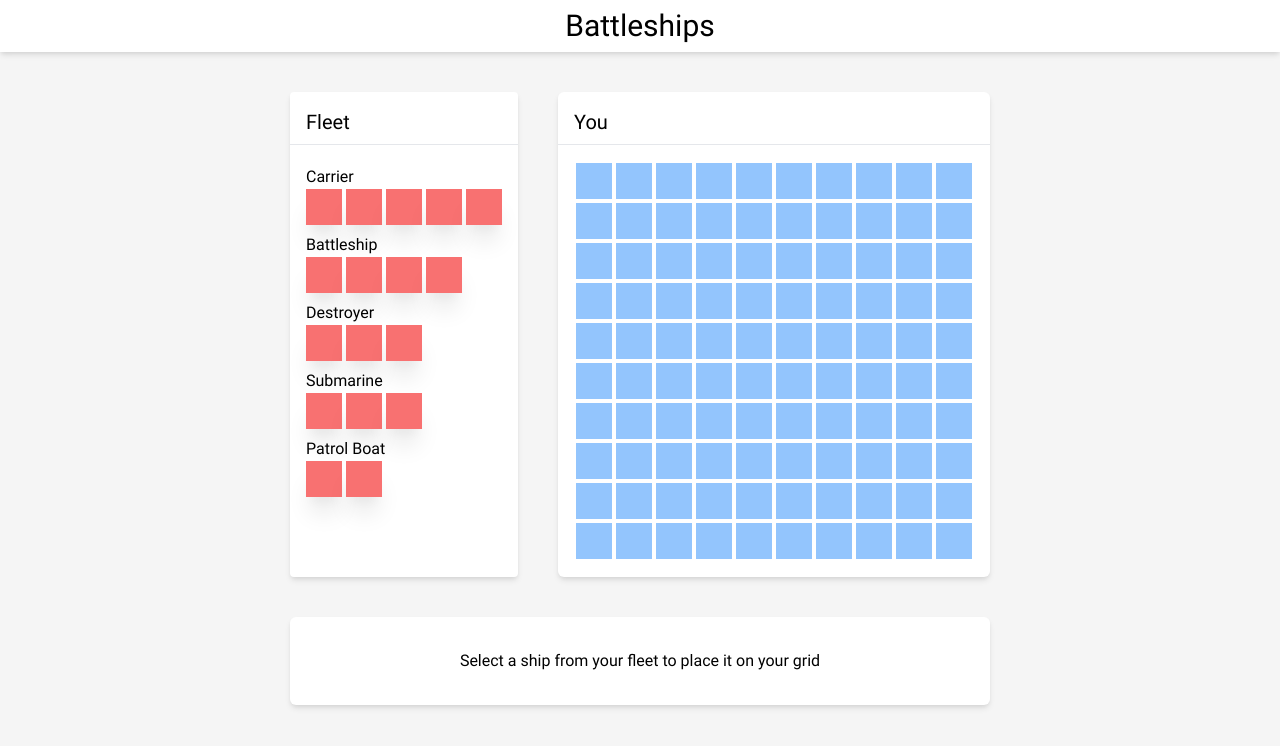
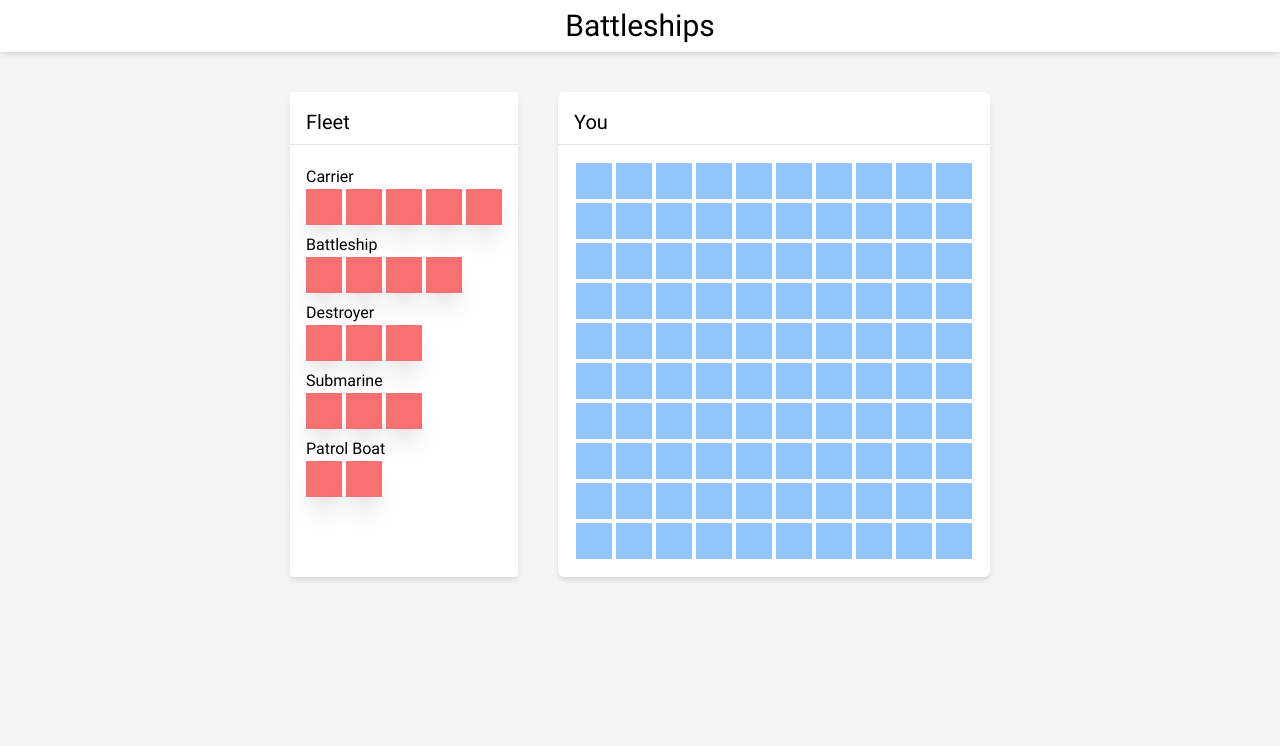
Before and after one commit to JakeTurner96/battleships, a Vue app: page / in a window 1280 px wide. Shown: the top 746 px of the page. Built offline with nearby package versions, Linux system fonts and the light colour scheme.

Commit message:
Minor refactoring

```diff
--- a/src/App.vue
+++ b/src/App.vue
@@ -1,9 +1,12 @@
 <template>
-    <Home class="h-screen" />
+    <Home />
 </template>
 
 <script lang="ts">
+// vue
 import { defineComponent } from "vue";
+
+// views
 import Home from "@/views/Home.vue";
 
 export default defineComponent({
--- a/src/components/Cell.vue
+++ b/src/components/Cell.vue
@@ -55,6 +55,7 @@ export default defineComponent({
         },
         gridState: {
             type: Array,
+            default: () => [],
         },
     },
     setup(props: any) {
--- a/src/components/ShipSelector.vue
+++ b/src/components/ShipSelector.vue
@@ -38,7 +38,6 @@ export default defineComponent({
     },
     setup(props: any) {
         const isVisible = ref(false);
-        console.log(props.shipState);
 
         const shipClickCallback = (ship: any) => {
             props.callback(ship);
--- a/src/hooks/gridHook.ts
+++ b/src/hooks/gridHook.ts
@@ -4,6 +4,7 @@ import shipConfig from "@/config/shipConfig";
 import { Cell } from "@/models/cell";
 
 export const useGrid = () => {
+    // return a blank 10x10 grid
     const generateGrid = () => {
         const cells: Cell[] = [];
         for (let i = 1; i <= 100; i++) {
--- a/src/views/Home.vue
+++ b/src/views/Home.vue
@@ -2,8 +2,7 @@
     <div class="flex justify-center text-3xl bg-white shadow-md p-2 mb-10">
         Battleships
     </div>
-    <div class="flex flex-col items-center">
-        <div class="space-y-10">
+
     <div class="flex justify-center space-x-10">
         <ShipSelector
             v-if="placedShips < 5"
@@ -26,12 +25,6 @@
             :gridState="p2GridState"
             :cellCallback="makeMove"
         />
-            </div>
-
-            <div class="bg-white p-8 shadow-md rounded-md text-center">
-                Select a ship from your fleet to place it on your grid
-            </div>
-        </div>
     </div>
 </template>
 
```
Also changed, not shown: 1 other file (tests, documents, lock files or other folders). Lines whose indentation alone changed are shown as unchanged.
